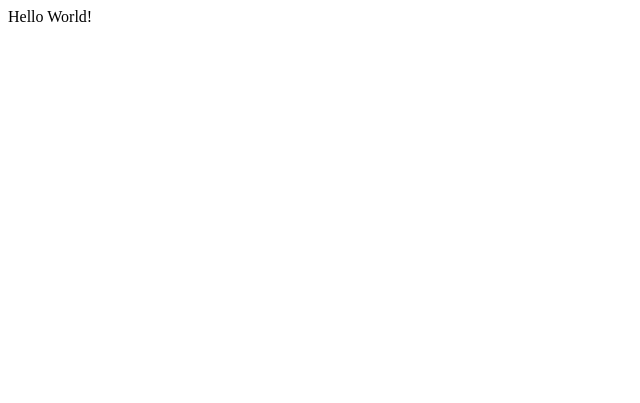
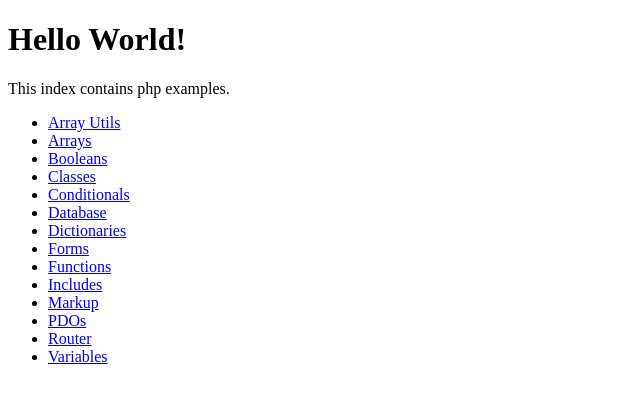
Before and after one commit to rimij405/php-example, a PHP site: page / in a window 1280 px wide. Before the commit the part shown is almost empty. Shown: the top 403 px of the page, without its empty margins (0-640 px from the left). Run offline with PHP 8.4, Linux system fonts and the light colour scheme.

Commit message:
Add links to example files

```diff
--- a/src/array-utils/index.php
+++ b/src/array-utils/index.php
@@ -25,3 +25,5 @@ $unpublishedPosts = array_filter($posts, function($posts){
 $modified = array_map(function($post){ return 'foobar'; }, $posts);
 
 $field = array_column($posts, 'title');
+
+var_dump($posts);
--- a/src/index.php
+++ b/src/index.php
@@ -1,3 +1,56 @@
 <?php
 
-echo 'Hello World!';
+namespace PHPExamples;
+
+class Link {
+    public string $title = 'Link';
+    public string $anchor = '#';
+
+    function __construct(string $title, string $anchor) {
+        $this->title = $title;
+        $this->anchor = $anchor;
+    }
+
+    public function getLink() {
+        return '<a href="'.$this->anchor.'">'.$this->title.'</a>';
+    }
+
+}
+
+$examples = [
+    new Link("Array Utils", "array-utils"),
+    new Link("Arrays", "arrays"),
+    new Link("Booleans", "booleans"),
+    new Link("Classes", "classes"),
+    new Link("Conditionals", "conditionals"),
+    new Link("Database", "database"),
+    new Link("Dictionaries", "dicts"),
+    new Link("Forms", "forms"),
+    new Link("Functions", "functions"),
+    new Link("Includes", "includes"),
+    new Link("Markup", "markup"),
+    new Link("PDOs", "PDOs"),
+    new Link("Router", "router"),
+    new Link("Variables", "variables")
+]
+
+?>
+
+<!DOCTYPE html>
+<html lang="en">
+<head>
+    <meta charset="utf-8" />
+    <title>PHP Examples</title>
+</head>
+<body>
+    <h1>Hello World!</h1>
+    <p>This index contains php examples.</p>
+    <ul>
+        <?php foreach($examples as $item): ?>
+            <li>
+                <?= $item->getLink() ?>
+            </li>
+        <?php endforeach; ?>
+    </ul>
+</body>
+</html>
```
